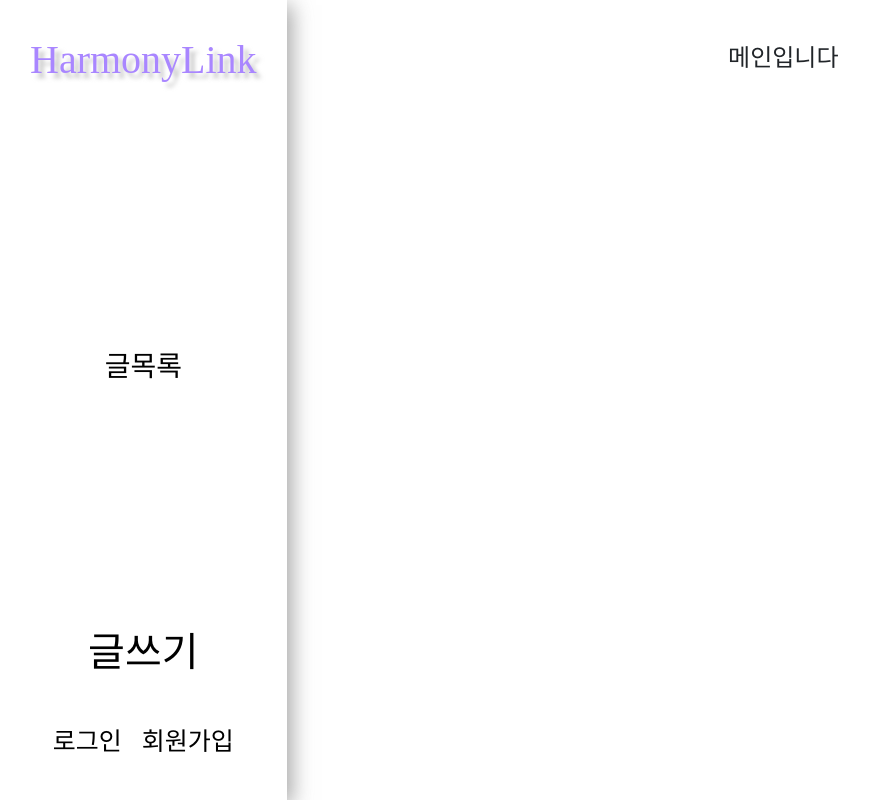
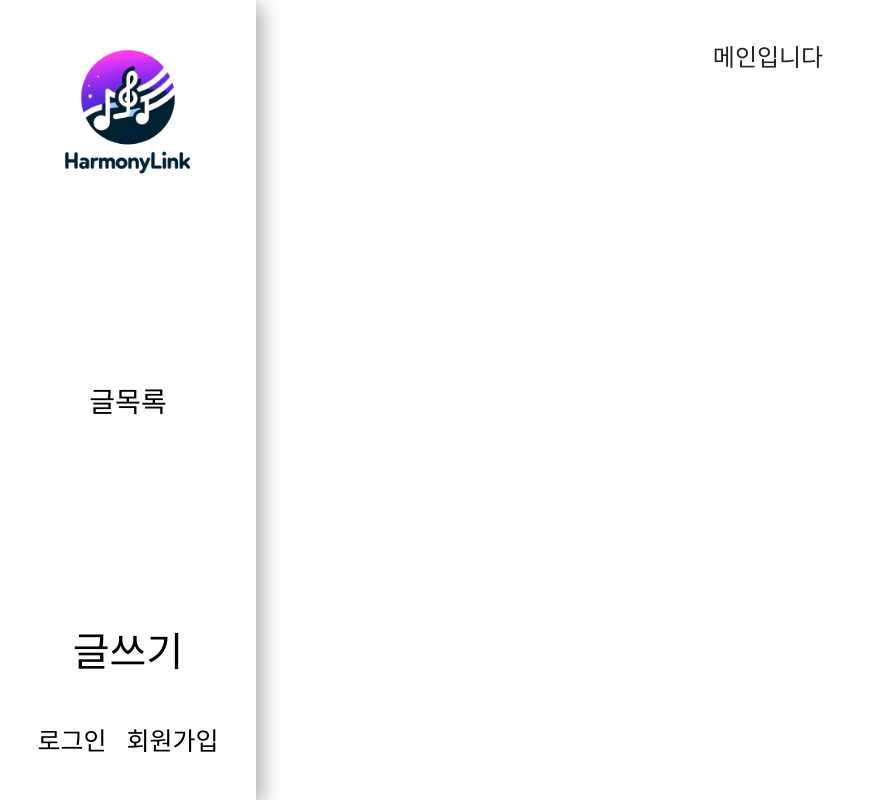
Before and after one commit to c1vera/HarmonyLink, a React (Vite) app in the folder HarmonyLink-SpringBoot/src/HarmonyLink-Frontend/: page / in a window 1280 px wide. Shown: the whole page, without its empty margins (0-870 px from the left). Built offline with nearby package versions, Linux system fonts and the light colour scheme; a web font is replaced by a local one.

Commit message:
design: 메인 로고 추가

```diff
--- a/HarmonyLink-SpringBoot/src/HarmonyLink-Frontend/src/Pages/SideBar/SideBar.tsx
+++ b/HarmonyLink-SpringBoot/src/HarmonyLink-Frontend/src/Pages/SideBar/SideBar.tsx
@@ -18,9 +18,13 @@ const Logo = styled.div`
   display: flex;
   justify-content: center;
   align-items: center;
+  padding-top: 30px;
   text-shadow: 5px 5px 4px rgba(154, 154, 154, 0.559);
 `;
 
+const MainImg = styled.img`
+  width: 60%;
+`;
 const Content = styled.div`
   align-items: center;
   flex: 5;
@@ -35,13 +39,19 @@ function SideBar() {
       <Body>
         <Logo>
           <Link to="/">
-            <Title text={"HarmonyLink"} color={"#a986ff"}/>
+            <MainImg
+              className="phoneImage"
+              alt="iPhone_01"
+              src="img/logo.png"
+            />
           </Link>
         </Logo>
-        <Content><Link to="/postboard">
+        <Content>
+          <Link to="/postboard">
             <h3>글목록</h3>
-          </Link></Content>
-        <UserView/>
+          </Link>
+        </Content>
+        <UserView />
       </Body>
     </div>
   );
```
Also changed, not shown: HarmonyLink-SpringBoot/src/HarmonyLink-Frontend/public/img/logo.png (added).
